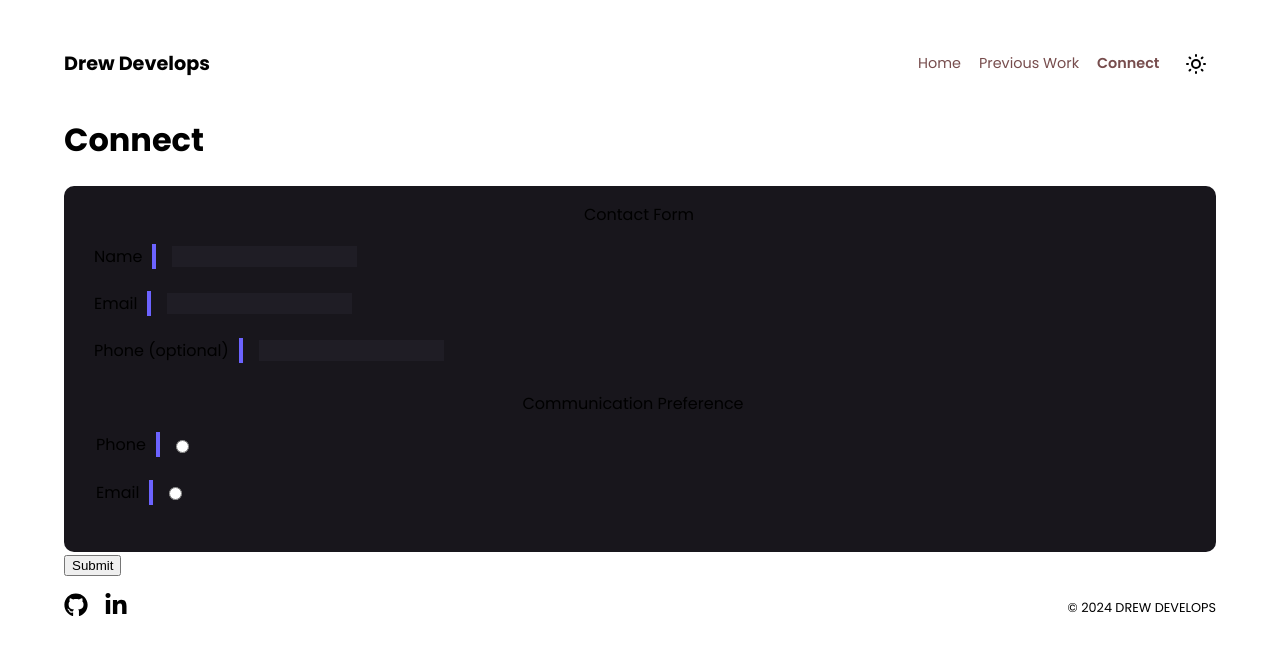
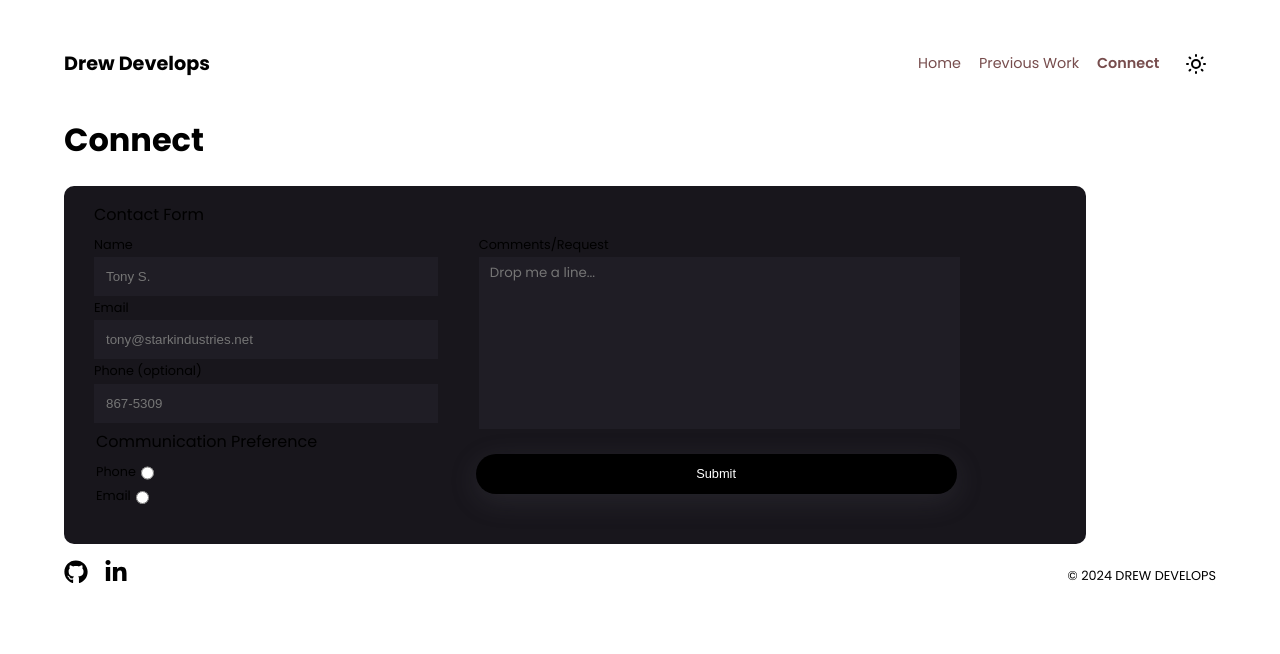
Before and after one commit to drewdoesdevelopment/drew-develops, a SvelteKit app: page /connect in a window 1280 px wide. Shown: the top 654 px of the page. Built offline with nearby package versions, Linux system fonts and the light colour scheme.

Commit message:
Adds textarea and styling

```diff
--- a/src/routes/connect/+page.svelte
+++ b/src/routes/connect/+page.svelte
@@ -4,21 +4,40 @@
 	<form action="submit">
 		<fieldset class="contact">
 			<legend>Contact Form</legend>
+
+			<div class="flex">
+				<div class="flex-1">
 					<label>
 						<span>Name</span>
-				<input required type="text" />
+						<input class="textInput" required type="text" placeholder="Tony S." />
 					</label>
 
 					<label>
 						<span>Email</span>
-				<input required type="email" />
+						<input class="textInput" required type="email" placeholder="tony@starkindustries.net" />
 					</label>
 
 					<label>
 						<span>Phone (optional)</span>
-				<input type="tel" />
+						<input class="textInput" type="tel" placeholder="867-5309" />
 					</label>
+				</div>
 
+				<div class="flex-2">
+					<label>
+						<span>Comments/Request</span>
+						<textarea
+							name="commentField"
+							id="comments"
+							cols="30"
+							rows="8"
+							placeholder="Drop me a line..."
+						/>
+					</label>
+				</div>
+			</div>
+
+			<div class="flex">
 				<fieldset class="commPreference">
 					<legend>Communication Preference</legend>
 
@@ -32,54 +51,75 @@
 						<input type="radio" name="commPreference" value="email" />
 					</label>
 				</fieldset>
+
+				<button class="btn secondary">Submit</button>
+			</div>
 		</fieldset>
 	</form>
-	<button>Submit</button>
 </main>
 
-<style lang='scss'>
+<style lang="scss">
 	form {
 		background-color: #18161c;
 		padding: 1rem;
 		border-radius: 10px;
+		max-width: 990px;
+
+		input {
+			background-color: #1f1d25;
+			border-color: transparent;
+			color: white;
+			max-width: 320px;
+		}
+
+		textarea {
+			background-color: #1f1d25;
+			border-color: transparent;
+			color: white;
+			resize: none;
+			font-family: inherit;
+			padding: 5px 10px;
+		}
+
+		legend {
+			padding-left: 0;
+		}
+
+		.flex {
+			display: flex;
+
+			&-1 {
+				width: 40%;
+			}
+
+			&-2 {
+				width: 50%;
+			}
+		}
 
 		label span {
-        padding-right: 10px;
-        border-right: 4px solid #6c63ff;
-        margin: 0.7rem 0;
-        width: max-content;
+			margin: 0.2rem 0;
 		}
 
 		.contact {
 			label {
 				display: flex;
-            flex-direction: row;
-            align-items: center;
-        }
-
-        input {
-            background-color: #1f1d25;
-            border-color: transparent;
-            margin-left: 1rem;
-            height: 15px;
+				flex-direction: column;
+				font-size: 0.8rem;
 			}
 		}
 
 		.commPreference {
 			padding-left: 0;
+            width: 38%;
 
 			label {
 				flex-direction: row;
 			}
-
-        legend {
-            padding-top: 1rem;
-        }
 		}
 
-    legend {
-        text-align: center;
-        padding-left: 0;
+		.textInput {
+			padding: 10px;
 		}
 	}
 
@@ -88,4 +128,10 @@ fieldset {
 		flex-direction: column;
 		border: none;
 	}
+
+    button {
+        width: 50%;
+        height: 40px;
+        margin: auto 0;
+    }
 </style>
```
Lines whose indentation alone changed are shown as unchanged.
